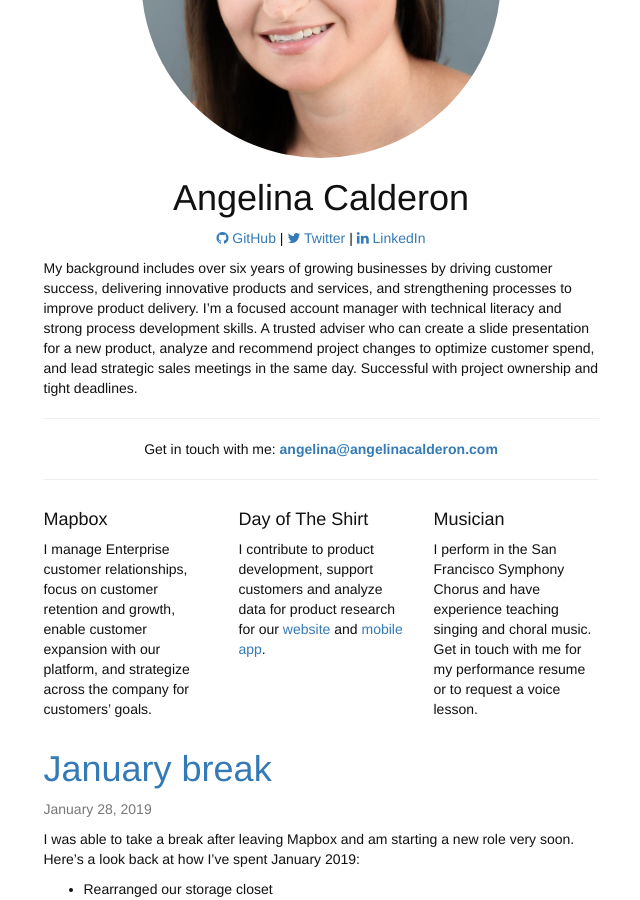
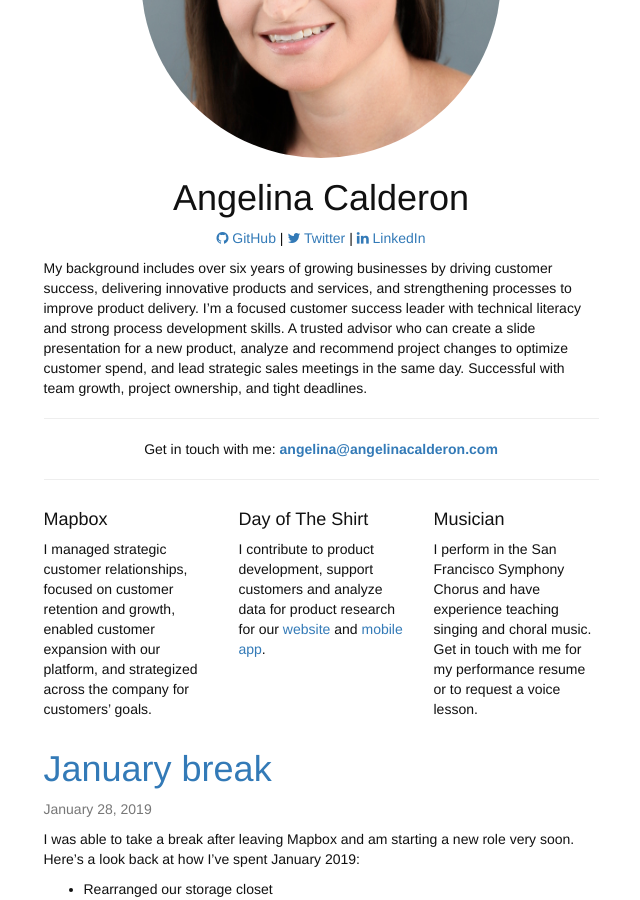
Before and after one commit to alinapaz/alinapaz.github.io, a Jekyll site: the page built from index.html, in a window 1280 px wide and 900 px high, scrolled down 222 px. Shown: the whole window, without its empty margins (319-959 px from the left). Built offline with Jekyll 4.4.1, drawn with Linux system fonts in a browser that asks for light colours; nearby versions of some CDN libraries; the list of posts is cut into pages by our own code.

Commit message:
updates bio

```diff
--- a/index.html
+++ b/index.html
@@ -21,7 +21,7 @@
       </p>
 
       <p>
-        My background includes over six years of growing businesses by driving customer success, delivering innovative products and services, and strengthening processes to improve product delivery. I’m a focused account manager with technical literacy and strong process development skills. A trusted adviser who can create a slide presentation for a new product, analyze and recommend project changes to optimize customer spend, and lead strategic sales meetings in the same day. Successful with project ownership and tight deadlines.
+        My background includes over six years of growing businesses by driving customer success, delivering innovative products and services, and strengthening processes to improve product delivery. I’m a focused customer success leader with technical literacy and strong process development skills. A trusted advisor who can create a slide presentation for a new product, analyze and recommend project changes to optimize customer spend, and lead strategic sales meetings in the same day. Successful with team growth, project ownership, and tight deadlines.
       </p>
 
       <hr>
@@ -36,7 +36,7 @@
         <div class="col-md-4">
           <h4>Mapbox</h4>
           <p>
-            I manage Enterprise customer relationships, focus on customer retention and growth, enable customer expansion with our platform, and strategize across the company for customers’ goals.
+            I managed strategic customer relationships, focused on customer retention and growth, enabled customer expansion with our platform, and strategized across the company for customers’ goals.
           </p>
         </div>
 
```
